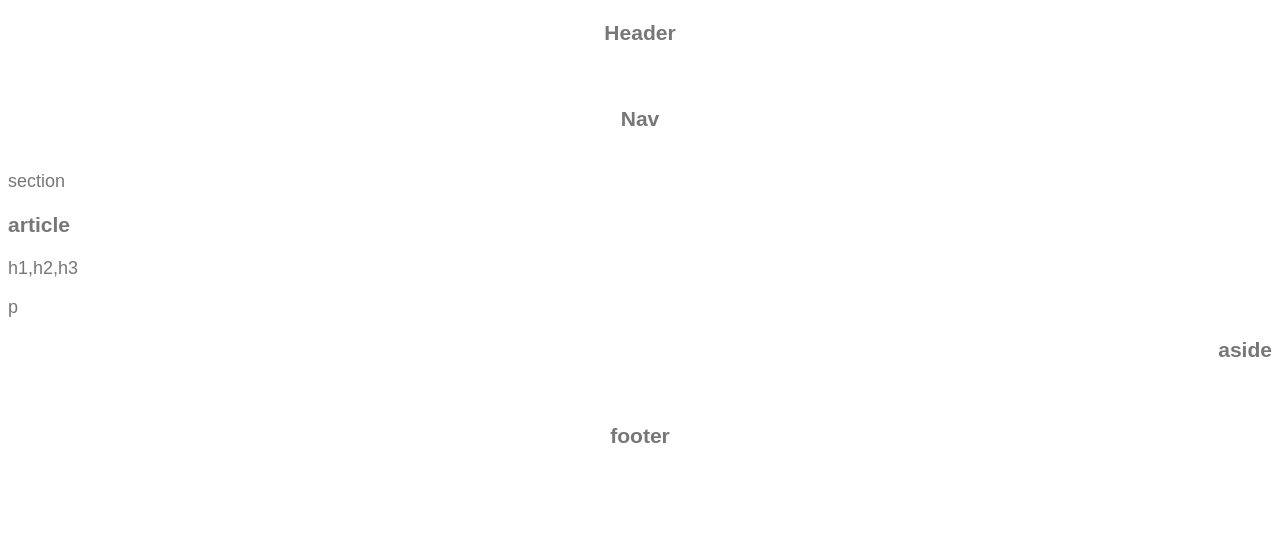
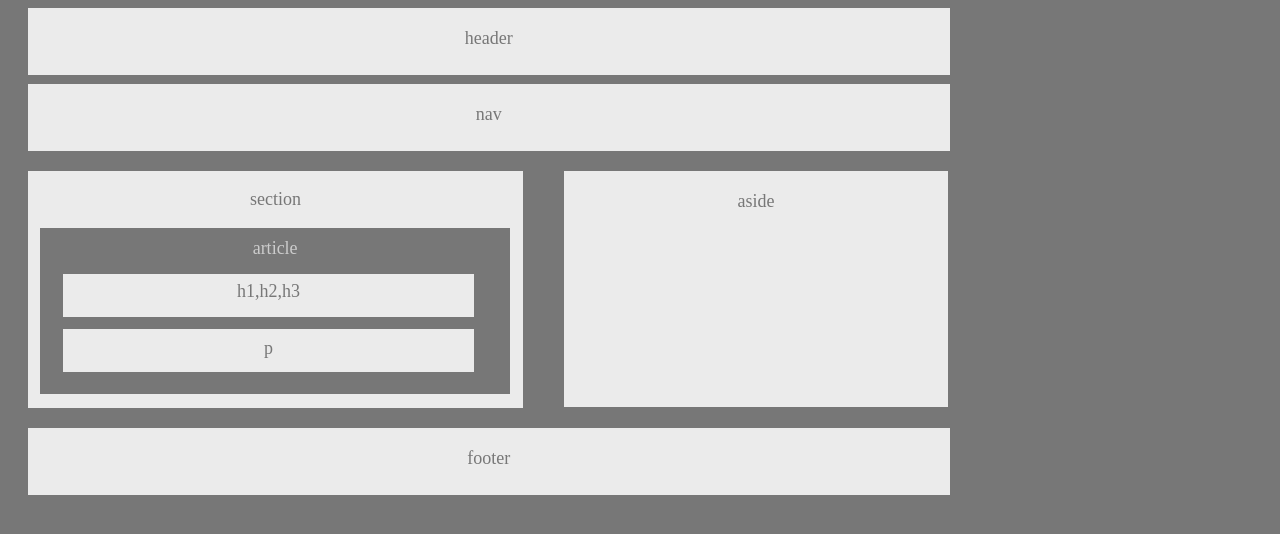
Before and after one commit to msptc/HW-Wireframe, a plain HTML site: page index.html in a window 1280 px wide. Drawn offline with Linux system fonts and the light colour scheme.

Commit message:
Add files via upload

```diff
--- a/index.html
+++ b/index.html
@@ -1,30 +1,33 @@
 <!DOCTYPE html>
-	<html>
-		<head>
-			<title>HW-Wireframe</title>
-		</head>
+<html lang="en-us">
 
+<head>
+    <title>HW-Wireframe</title>
+    <link rel="stylesheet" type="text/css" href="style.css">
+</head>
 
-	<body style="color:#777; font-family: 'Arial', 'Helvetica Neue', Helvetica, sans-serif;font-size: 18px"";>
-		<h3 style="text-align: center;"">Header</h3>
+<body>
+    <header>header</header>
 
-	<br>
+    <Nav>nav</Nav>
 
-		<h3 style="text-align: center; line-height: 1.0; "">Nav</h3>
-
-	<br>
-		section
-			<p><h3>article</h3></p>
-				<p>h1,h2,h3</p>
-				<p>p</p>
+    <div id="section">
+    <div id="article">
+    <div id="h1">
+    <div id="p">
+        <p>section</p></div>
+        <p><article>article</p></div>
+        <p id="onetwothree">h1,h2,h3</p></div>
+        <p id="paragraph">p</p></div></article>
 
 
 
-		<h3 style="text-align: right; line-height: 1.0">aside</h3>
+    <aside>
+        aside
+    </aside>
+    <footer>
+        footer
+    </footer>
+</body>
 
-	<br>
-		<h3 style="text-align:center">footer</h3>
-
-	</body>
-
-	</html>
+</html>
--- /dev/null
+++ b/style.css
@@ -0,0 +1,89 @@
+* {
+    box-sizing: border-box;
+    text-align: center;
+    color: #777;
+}
+
+
+body {
+    font-size: 18px;
+    font-family: 'Arial'. 'Helvetica Neue', Helvetica, sans-serif;
+    background: #777;
+    width: 960px;
+}
+
+header {
+    padding: 20px;
+    margin-left: 20px;
+    width: 96%;
+    height: 67px;
+    background: #ccc;
+    background-color: #ebebeb;
+    margin-bottom: -12px;
+}
+
+nav {
+    padding: 20px;
+    margin-left: 20px;
+    background: #ebebeb;
+    height: 67px;
+    width: 96%;
+    margin-top: 21px;
+}
+
+#section {
+    float: left;
+    background: #ebebeb;
+    margin: 20px;
+    width: 495px;
+    height: 237px
+}
+
+article {
+    background: #777;
+    color: #ccc;
+    height: 166px;
+    width: 95%;
+    margin-left: 12px;
+    padding:10px;
+}
+
+#onetwothree {
+    position: relative;
+    margin: -120px;
+    color: #777;
+    background: #ebebeb;
+    width: 83%;
+    margin-left: 35px;
+    height: 43px;
+    padding: 7px;
+}
+
+#paragraph {
+    background: #ebebeb;
+    position: relative;
+    width: 83%;
+    margin-left: 35px;
+    height: 43px;
+    margin-top: 132px;
+    padding:9px;
+}
+
+aside {
+    margin-top: 5px;
+    float: right;
+    background: #ebebeb;
+    margin: 20px;
+    width: 40%;
+    height: 236px;
+    padding: 20px;
+}
+
+footer {
+    clear: both;
+    width: 96%;
+    background: #ebebeb;
+    height: 67px;
+    margin: 20px;
+    padding: 20px;
+}
```
